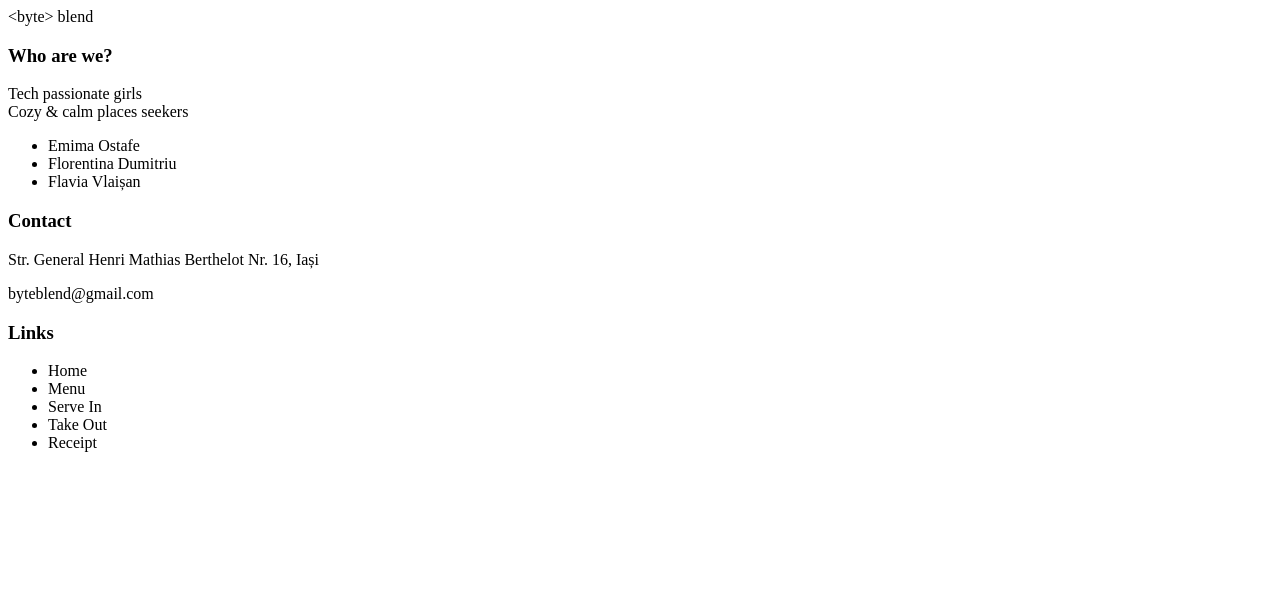
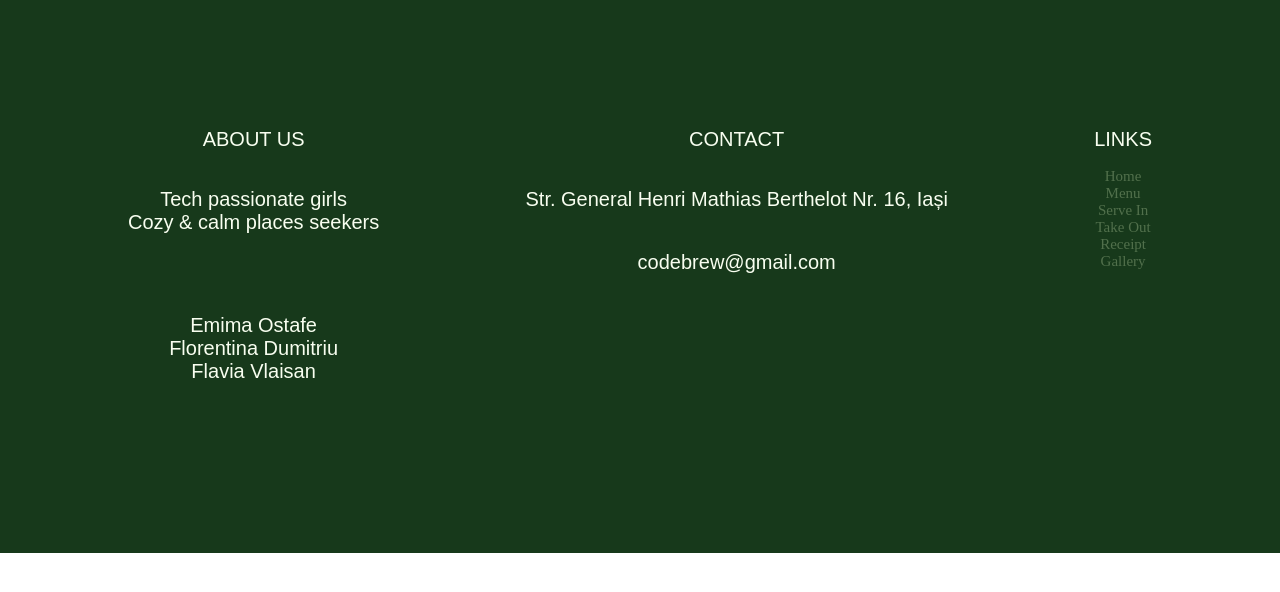
Before and after one commit to emimaostafe/b2tea, a PHP site: page /components/footer.html in a window 1280 px wide. Shown: the top 592 px of the page. Run offline with PHP 8.4, Linux system fonts and the light colour scheme; some libraries are stand-ins or nearby versions; some web fonts are replaced.

Commit message:
am adaugat header si footer la toate cele 4 pagini + poza de fundal de sus

```diff
--- a/components/footer.html
+++ b/components/footer.html
@@ -1,53 +1,60 @@
-<html?>
+<!DOCTYPE html>
+<html>
 
-    <head>
-        <link rel="stylesheet" href="../styles/style.css">
-        <link href="https://cdn.remixicon.com/releases/v1.2.2/remixicon.css" rel="stylesheet">
-    </head>
+<head>
+    <meta charset='utf-8'>
+    <meta name='viewport' content='width=device-width, initial-scale=1'>
 
-    <div class="footer">
+    <title>B2Tea</title>
 
-        <div class="footer__content">
-            <div class="section">
-                <div class="logo">
-                    <div class="text">&lt;byte&gt; blend</div>
-                </div>
-            </div>
+    <link rel="stylesheet" href="../styles/defaults.css">
+    <link rel="stylesheet" href="../styles/home.css">
+    <link rel="stylesheet" href="../styles/gallery.css">
 
-            <div class="section">
-                <h3 class="title">Who are we?</h3>
+    <link href="https://cdn.jsdelivr.net/npm/remixicon@3.0.0/fonts/remixicon.css" rel="stylesheet">
+    <!-- <script src='main.js'></script> -->
+</head>
+
+<section class="bg-primary">
+    <div class="container">
+        <footer>
+            <div class="footer-section">
+                <p class="title">ABOUT US</p>
                 <div class="content">
                     <p class="description">
                         Tech passionate girls </br>
                         Cozy & calm places seekers
                     </p>
-                    <ul class="names">
-                        <li>Emima Ostafe</li>
-                        <li>Florentina Dumitriu</li>
-                        <li>Flavia Vlaișan</li>
+                    <p class="names">
+                    <p>Emima Ostafe </br>
+                        Florentina Dumitriu </br>
+                        Flavia Vlaisan</p>
+                    </p>
+                </div>
+            </div>
+            <div class="footer-section">
+                <p class="title">Contact</p>
+                <div class="content">
+                    <p class="address">Str. General Henri Mathias Berthelot Nr. 16, Iași </p>
+                    <p href="mailto:codebrew@gmail.com">codebrew@gmail.com</p>
+                </div>
+            </div>
+            <div class="footer-section">
+                <p class="title">Links</p>
+                <div class="content">
+                    <ul>
+                        <li><a href="../pages/home.html">Home</a></li>
+                        <li><a href="../pages/newmenu.html">Menu</a></li>
+                        <li><a href="../pages/seating.html">Serve In</a></li>
+                        <li><a href="../pages/newmenu.html">Take Out</a></li>
+                        <li><a href="../pages/pay.html">Receipt</a></li>
+                        <li><a href="../pages/gallery.html">Gallery</a></li>
                     </ul>
                 </div>
             </div>
-            <div class="section">
-                <h3 class="title">Contact</h3>
-                <div class="content">
-                    <p class="address">Str. General Henri Mathias Berthelot Nr. 16, Iași</p>
-                    <p href="mailto:byteblend@gmail.com">byteblend@gmail.com</p>
-                </div>
-            </div>
-            <div class="section">
-                <h3 class="title">Links</h3>
-                <div class="content">
-                    <ul class="links">
-                        <li>Home</li>
-                        <li>Menu</li>
-                        <li>Serve In</li>
-                        <li>Take Out</li>
-                        <li>Receipt</li>
-                    </ul>
-                </div>
-            </div>
-        </div>
+        </footer>
     </div>
+    </div>
+</section>
 
-    </html>
+</html>
--- a/pages/pay.html
+++ b/pages/pay.html
@@ -61,6 +61,9 @@
 
     <body>
         <div class="container">
+            <div class="landing pay-image">
+                <div class="subtitle">Chart</div>
+           </div>
         <div class="receipt">
 
             <div class="section">
--- a/styles/gallery.css
+++ b/styles/gallery.css
@@ -1,10 +1,11 @@
 @import url('https://fonts.googleapis.com/css2?family=Poppins:wght@100&display=swap');
 
-h1{
+h1 {
     text-align: center;
     font-family: 'Poppins', sans-serif;
 }
-p{
+
+p {
     display: flex;
     flex-wrap: wrap;
     text-align: center;
@@ -14,38 +15,65 @@ p{
     font-family: 'Poppins', sans-serif;
     justify-content: space-around;
 }
- /* .gallery{
-    display: flex;
-    flex-wrap: wrap;
-    background-color: #c4d7c0;
-    align-items: center;
-    flex-direction: row;
-    display:inline-flex;
-    justify-content: space-around;
-} */
-.container .gallery{
+.container{
+    padding: 10px;
+}
+.container .gallery {
 
     background-color: #c4d7c0;
-    display:inline-flex;
+    display: inline-flex;
     justify-content: space-around;
     flex-wrap: wrap;
+    width: 100%;
 
 }
-.container .gallery2{
+
+.container .gallery2 {
     background-color: #c4d7c0;
+    display: inline-flex;
     justify-content: space-around;
     flex-wrap: wrap;
-    display:inline-flex;
+    width: 100%;
 }
-.container .gallery img {
 
-    width:250px;
-    height: 300px;
+.gallery img {
+    width: 200px;
+    height: 250px;
     margin: 30px;
-  }
-  .container .gallery2 img{
-    width:250px;
-    height: 300px;
-    margin:  30px 45px;
+    border-radius: 10px;
+
+}
+
+ .gallery2 img {
+    width: 200px;
+    height: 250px;
+    margin: 30px 40px;
+    gap: 25px;
+    border-radius: 10px;
+}
+.landing .pay-image{
+    background-size: cover;
+    background-image: linear-gradient(to top, rgba(0, 0, 0, 0.3), rgba(0, 0, 0, 0.3));
+    height: 250px;
+    overflow: hidden;
+
+    display: flex;
+    justify-content: center;
+    align-items: center;
+    flex-direction: column;
+    gap: 0px;
+    text-align: center;
 
   }
+  .gallery-image {
+    background-image: linear-gradient(to top, rgba(0, 0, 0, 0.5), rgba(0, 0, 0, 0.5)), url(../media/trandafiri.jpg);
+    height: 150px;
+    padding:50px;
+
+  }
+  .landing .gallery-image .subtitle{
+    font-size: 20px;
+  }
+  .subtitle, .landing .subtitle{
+    font-size: 30px;
+  }
```
Also changed, not shown: pages/gallery.html (+59 -34 lines), pages/goodbye.html (+7 -3 lines), pages/seating.html (+7 -6 lines), styles/pay.css (+29 -2 lines), styles/tables.css (+18 -0 lines).
